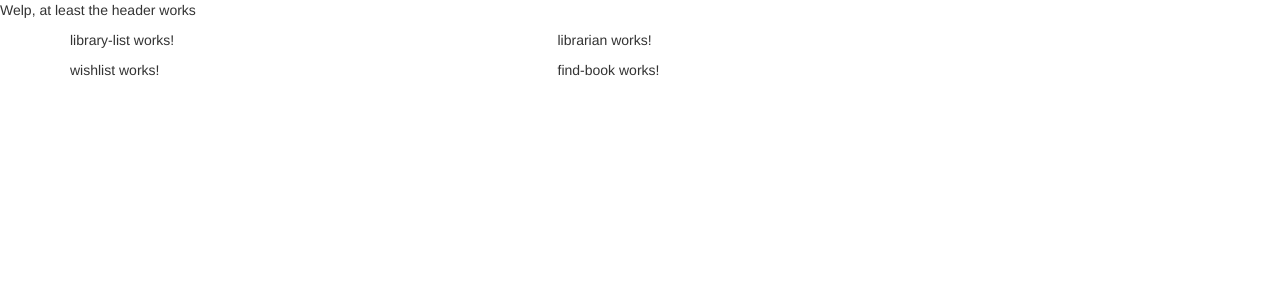
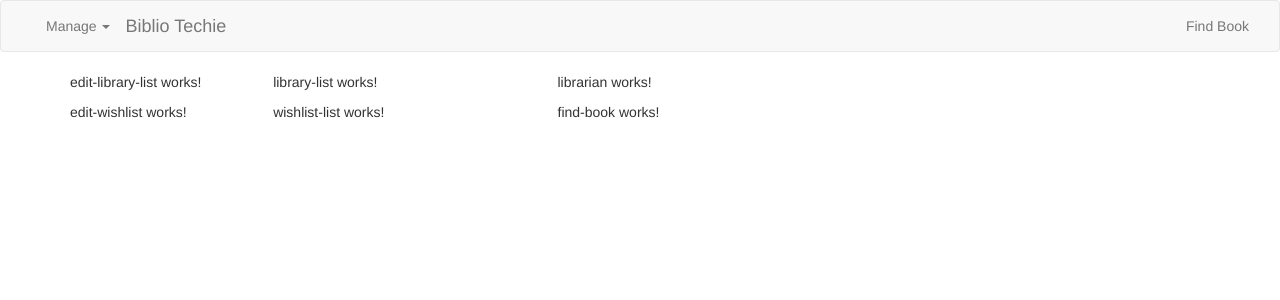
Before and after one commit to corilynnes/Biblio-Techie, an Angular app: page / in a window 1280 px wide. Shown: the top 300 px of the page. Built offline with nearby package versions, Linux system fonts and the light colour scheme.

Commit message:
trying to figure out how to center the title

```diff
--- a/src/app/header/header.component.css
+++ b/src/app/header/header.component.css
@@ -0,0 +1,3 @@
+#title{
+    justify-content: center;
+}
--- a/src/app/header/header.component.html
+++ b/src/app/header/header.component.html
@@ -1 +1,38 @@
-<p>Welp, at least the header works</p>
+<nav class="navbar navbar-default">
+    <div class="container-fluid">
+        <!-- <div class="navbar-header">
+            <button type="button" class="navbar-toggle" (click)="collapsed = !collapsed">
+                <span class="icon-bar" *ngFor="let iconBar of [1, 2, 3]"></span>
+            </button>
+            <a routerLink="/" id="title" class="navbar-brand">Biblio Techie</a>
+        </div> -->
+        <div class="navbar-collapse" [class.collapse]="collapsed" (window:resize)="collapsed = true">
+
+
+            <ul class="nav navbar-nav navbar-left">
+                <li class="dropdown" appDropdown>
+                    <a href="#" class="dropdown-toggle" role="button">Manage <span class="caret"></span></a>
+                    <ul class="dropdown-menu">
+                        <li><a href="#">Library</a></li>
+                        <li><a href="#">Wishlist</a></li>
+                        <li><a href="#">Find Book</a></li>
+                        <li><a href="#">Librarian Techie</a></li>
+                    </ul>
+                </li>
+
+            </ul>
+
+            <div class="navbar-header nav justify-content-center">
+                <button type="button" class="navbar-toggle" (click)="collapsed = !collapsed">
+                    <span class="icon-bar" *ngFor="let iconBar of [1, 2, 3]"></span>
+                </button>
+                <a routerLink="/" id="title" class="navbar-brand">Biblio Techie</a>
+            </div>
+
+            <ul class="nav navbar-nav navbar-right">
+                <li><a href="#">Find Book</a></li>
+            </ul>
+
+        </div>
+    </div>
+</nav>
--- a/src/app/header/header.component.ts
+++ b/src/app/header/header.component.ts
@@ -4,8 +4,10 @@
   selector: 'app-header',
   templateUrl: './header.component.html',
   styleUrls: ['./header.component.css']
+
 })
 export class HeaderComponent implements OnInit {
+collapsed=true;
 
   constructor() { }
 
--- a/src/app/header/library/library.component.html
+++ b/src/app/header/library/library.component.html
@@ -1,5 +1,8 @@
 <div class="row">
+    <div class="col-md-5">
+        <app-edit-library-list></app-edit-library-list>
+    </div>
     <div class="col-md-5">
         <app-library-list></app-library-list>
     </div>
-   </div>
+</div>
--- a/src/app/header/wishlist/wishlist.component.html
+++ b/src/app/header/wishlist/wishlist.component.html
@@ -1 +1,8 @@
-<p>wishlist works!</p>
+<div class="row">
+    <div class="col-md-5">
+        <app-edit-wishlist></app-edit-wishlist>
+    </div>
+    <div class="col-md-5">
+        <app-wishlist-list></app-wishlist-list>
+    </div>
+   </div>
```
